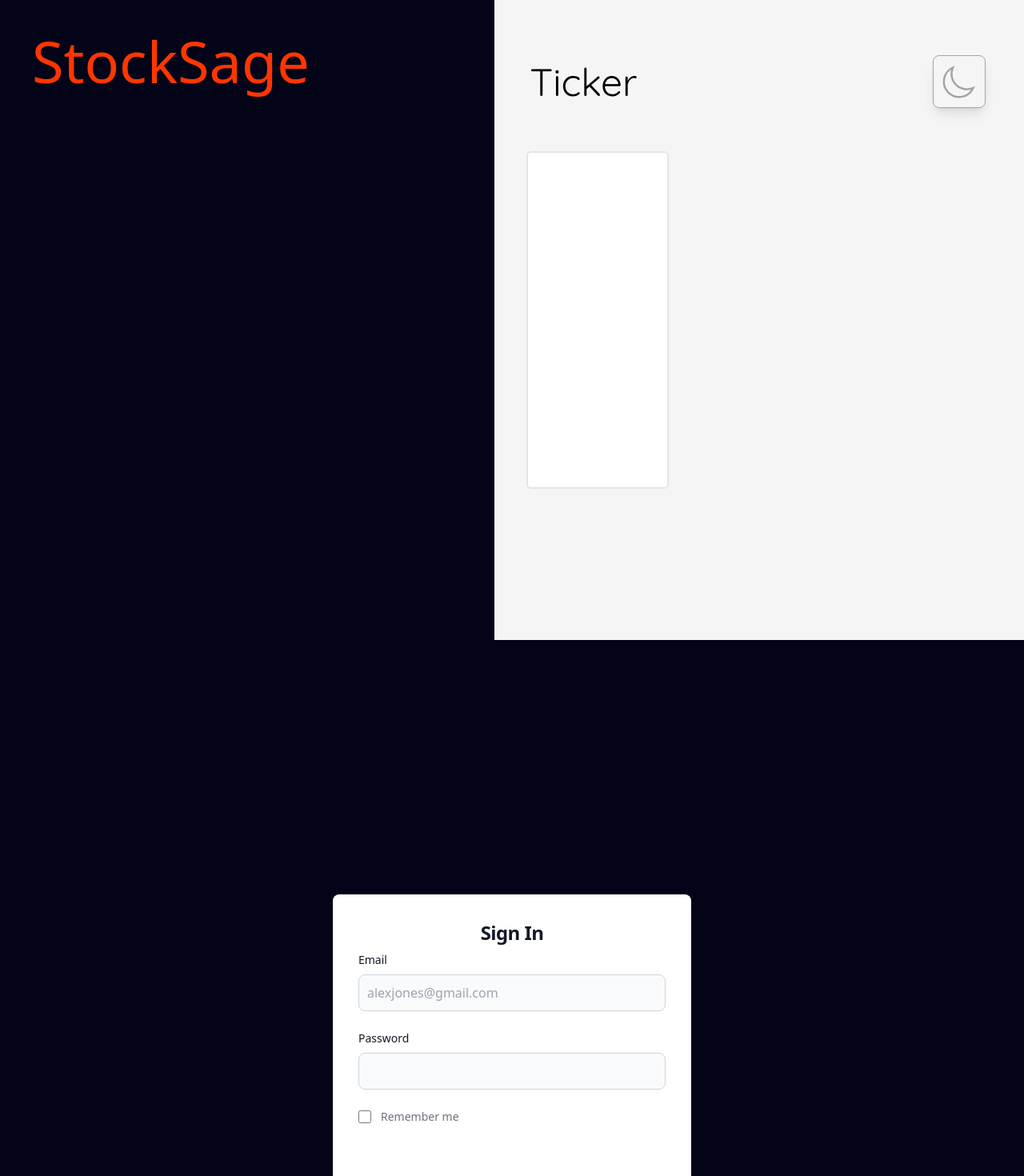
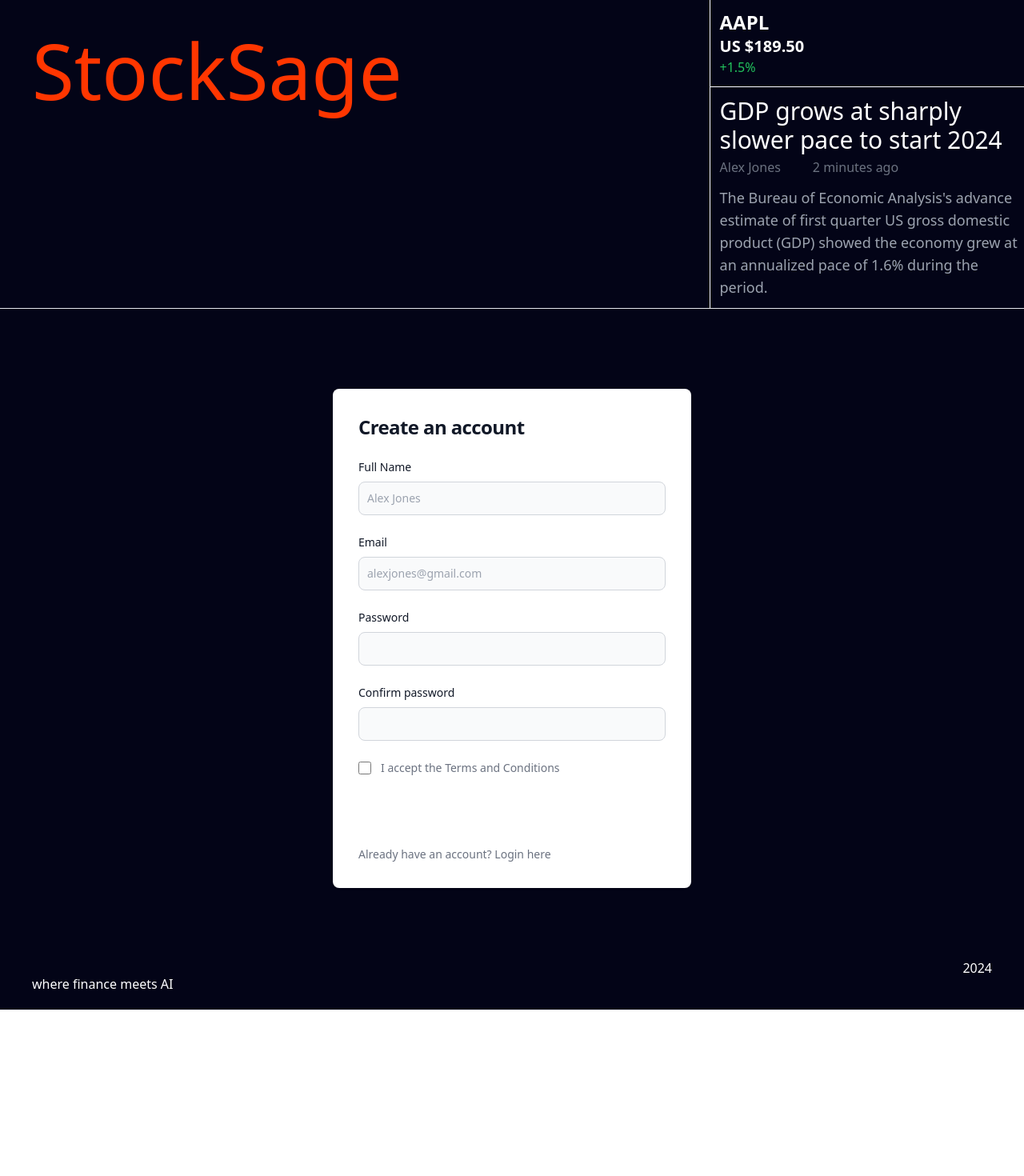
Before and after one commit to loricsonchia/StokeSage, a React (Create React App) app: page / in a window 1280 px wide. Shown: the top 1470 px of the page at 80% size. After the commit the page ends 1262 px from the top, so only its background shows below. Built offline with nearby package versions, Linux system fonts and the light colour scheme.

Commit message:
page layout frame updated

```diff
--- a/public/index.html
+++ b/public/index.html
@@ -24,12 +24,9 @@
       work correctly both with client-side routing and a non-root public URL.
       Learn how to configure a non-root public URL by running `npm run build`.
     -->
-    <link rel="preconnect" href="https://fonts.googleapis.com" />
-    <link rel="preconnect" href="https://fonts.gstatic.com" crossorigin />
-    <link
-      href="https://fonts.googleapis.com/css2?family=Quicksand&display=swap"
-      rel="stylesheet"
-    />
+    <link rel="preconnect" href="https://fonts.googleapis.com">
+    <link rel="preconnect" href="https://fonts.gstatic.com" crossorigin>
+    <link href="https://fonts.googleapis.com/css2?family=Inter:wght@100..900&display=swap" rel="stylesheet">
     <title>React App</title>
   </head>
   <body>
--- a/src/App.js
+++ b/src/App.js
@@ -15,8 +15,8 @@ function App() {
     <ThemeContext.Provider value={{ darkMode, setDarkMode }}>
       <StockContext.Provider value={{ stockSymbol, setStockSymbol }}>
         {/* <Dashboard /> */}
-        <Login />
-        {/* <Signup /> */}
+        {/* <Login /> */}
+        <Signup />
         {/* <Home /> */}
       </StockContext.Provider>
     </ThemeContext.Provider>
--- a/src/components/Card.js
+++ b/src/components/Card.js
@@ -5,10 +5,7 @@ const Card = ({ children }) => {
   const { darkMode } = useContext(ThemeContext);
   return (
     <div
-      className={`w-full h-full rounded-md relative p-8 border-2 ${
-        darkMode ? "bg-gray-900 border-gray-800" : "bg-white border-neutral-200"
-      }`}
-    >
+      className="w-full rounded-md relative border-2 bg-gray-900 border-white-800">
       {children}
     </div>
   );
--- a/src/components/Marquee.js
+++ b/src/components/Marquee.js
@@ -1,5 +1,6 @@
 import React from "react";
-import ThemeIcon from "./ThemeIcon";
+import Card from "./Card";
+// import ThemeIcon from "./ThemeIcon";
 
 const Marquee = ({ tickers }) => {
   return (
@@ -15,10 +16,11 @@ const Marquee = ({ tickers }) => {
     //   </div>
     // </div>
     <>
-      <div className="xl:px-1">
-        <h1 className="text-5xl">Ticker</h1>
-      </div>
-      <ThemeIcon />
+    <div>
+      <h1 className="text-2xl font-bold text-white pt-3 pl-3 ">AAPL</h1>
+      <p className="text-white font-bold text-xl pl-3">US $189.50</p>
+      <p className="text-green-500 text-base pl-3 pb-3">+1.5%</p>
+    </div>
     </>
   );
 };
--- a/src/pages/Login1.js
+++ b/src/pages/Login1.js
@@ -28,36 +28,31 @@ const Login = () => {
   //   }
   // };
 
-  const tickers = [
-    { symbol: "AAPL", price: "US $170.53", change: "+1.37%" },
-    { symbol: "S&P 500", price: "US $5001.10", change: "+2.51%" },
-    { symbol: "TSLA", price: "US $175.23", change: "-0.15%" },
-    { symbol: "JPM", price: "US $192.94", change: "-0.28%" },
-    { symbol: "NVDA", price: "US $345.67", change: "-3.80%" },
-  ];
+  // const tickers = [
+  //   { symbol: "AAPL", price: "US $170.53", change: "+1.37%" },
+  //   { symbol: "S&P 500", price: "US $5001.10", change: "+2.51%" },
+  //   { symbol: "TSLA", price: "US $175.23", change: "-0.15%" },
+  //   { symbol: "JPM", price: "US $192.94", change: "-0.28%" },
+  //   { symbol: "NVDA", price: "US $345.67", change: "-3.80%" },
+  // ];
 
   return (
     <section className="bg-background">
-      <header className="flex justify-between pb-10 mb-20">
-        <div className="text-7xl flex-shrink-0 pl-10 pt-10">
+      <header className="flex justify-start rounded-none relative border-b-1 border-white-800">
+        <div className="text-8xl flex-shrink-0 pl-10 pt-10 pr-96">
           <h1 className="text-stockSage">StockSage</h1>
         </div>
-
-        <div
-          className={`h-screen grid grid-cols-1 md:grid-cols-2 xl:grid-cols-3 grid-rows-8 md:grid-rows-7 xl:grid-rows-5 auto-rows-fr gap-6 p-10 font-quicksand ${
-            darkMode ? "bg-gray-900 text-gray-300" : "bg-neutral-100"
-          }`}
-        >
-          <div class="col-span-1 md:col-span-2 xl:col-span-3 row-span-1 flex justify-start items-center">
-            <Marquee className="text-white">Ticker</Marquee>
+        <div className="max-h-fit auto-rows-fr gap-6 font-quicksand">
+          <div className="col-span-3 border-white border-b-1 border-l-1 rounded-none">
+            <Marquee/>
           </div>
-          <div className="row-span-2 xl:row-span-3">
+          <div className="col-span-3 border-white border-l-1 rounded-none">
             <News> News </News>
           </div>
         </div>
       </header>
 
-      <div class="flex flex-col items-center justify-center px-6 pt-2 pb-1 mx-auto md:h-screen lg:py-0">
+      <div class="flex flex-col items-center justify-center pt-16 pb-10 mx-auto md:max-h-screen lg:py-0">
         <a
           href="#"
           class="flex items-center mb-6 text-2xl font-semibold text-gray-900 dark:text-white"
@@ -140,12 +135,11 @@ const Login = () => {
         </div>
       </div>
 
-      <footer className="flex justify-between items-center pb-4">
-        <div className="flex-shrink-0 pl-10">
+      <footer className="flex justify-between items-center md:max-h-max">
+        <div className="pt-3 pb- 10 pl-10">
           <h3 className="text-white">where finance meets AI</h3>
         </div>
-
-        <div className="flex-shrink-0 pr-10">
+        <div className="pt-3 pb-10 pr-10">
           <h3 className=" text-white">2024</h3>
         </div>
       </footer>
--- a/src/pages/News.js
+++ b/src/pages/News.js
@@ -3,9 +3,15 @@ import Card from "../components/Card";
 
 const News = () => {
   return (
-    <Card>
-      <h1 className="bold text-white">News Headline</h1>
-    </Card>
+    <div>
+      <p className="bold text-3xl text-white pt-3 pl-3 break-words">GDP grows at sharply slower pace to
+      start 2024</p>
+      <div className="flex pt-1 pl-3">
+        <p className="text-gray-500 text-base flex-col ">Alex Jones</p>
+        <p className="text-gray-500 text-base flex-col ml-10">2 minutes ago</p>
+      </div>
+      <p className="text-gray-400 text-lg break-words pt-3 pl-3 pb-3">The Bureau of Economic Analysis's advance estimate of first quarter US gross domestic product (GDP) showed the economy grew at an annualized pace of 1.6% during the period. </p>
+    </div>
   );
 };
 
--- a/src/pages/Signup.js
+++ b/src/pages/Signup.js
@@ -1,8 +1,24 @@
-import React from "react";
+import React, { useState, useContext } from "react";
+import News from "./News";
+import Marquee from "../components/Marquee";
 
 const Signup = () => {
   return (
     <section class="bg-background">
+      <header className="flex justify-start rounded-none relative border-b-1 border-white-800">
+        <div className="text-8xl flex-shrink-0 pl-10 pt-10 pr-96">
+          <h1 className="text-stockSage">StockSage</h1>
+        </div>
+        <div className="max-h-fit auto-rows-fr gap-6 font-quicksand">
+          <div className="col-span-3 border-white border-b-1 border-l-1 rounded-none">
+            <Marquee/>
+          </div>
+          <div className="col-span-3 border-white border-l-1 rounded-none">
+            <News> News </News>
+          </div>
+        </div>
+      </header>
+
       <div class="flex flex-col items-center justify-center px-6 py-8 mx-auto md:h-screen lg:py-0">
         <a
           href="#"
@@ -120,6 +136,14 @@ const Signup = () => {
           </div>
         </div>
       </div>
+      <footer className="flex justify-between items-center md:max-h-max">
+        <div className="pt-3 pb- 10 pl-10">
+          <h3 className="text-white">where finance meets AI</h3>
+        </div>
+        <div className="pt-3 pb-10 pr-10">
+          <h3 className=" text-white">2024</h3>
+        </div>
+      </footer>
     </section>
   );
 };
--- a/tailwind.config.js
+++ b/tailwind.config.js
@@ -11,7 +11,7 @@ module.exports = {
         stockSage: "#FF3600",
       },
       fontFamily: {
-        quicksand: ["Quicksand", "sans-serif"],
+        inter: ["Inter", "sans-serif"],
       },
       borderWidth: {
         1: "1px",
```
